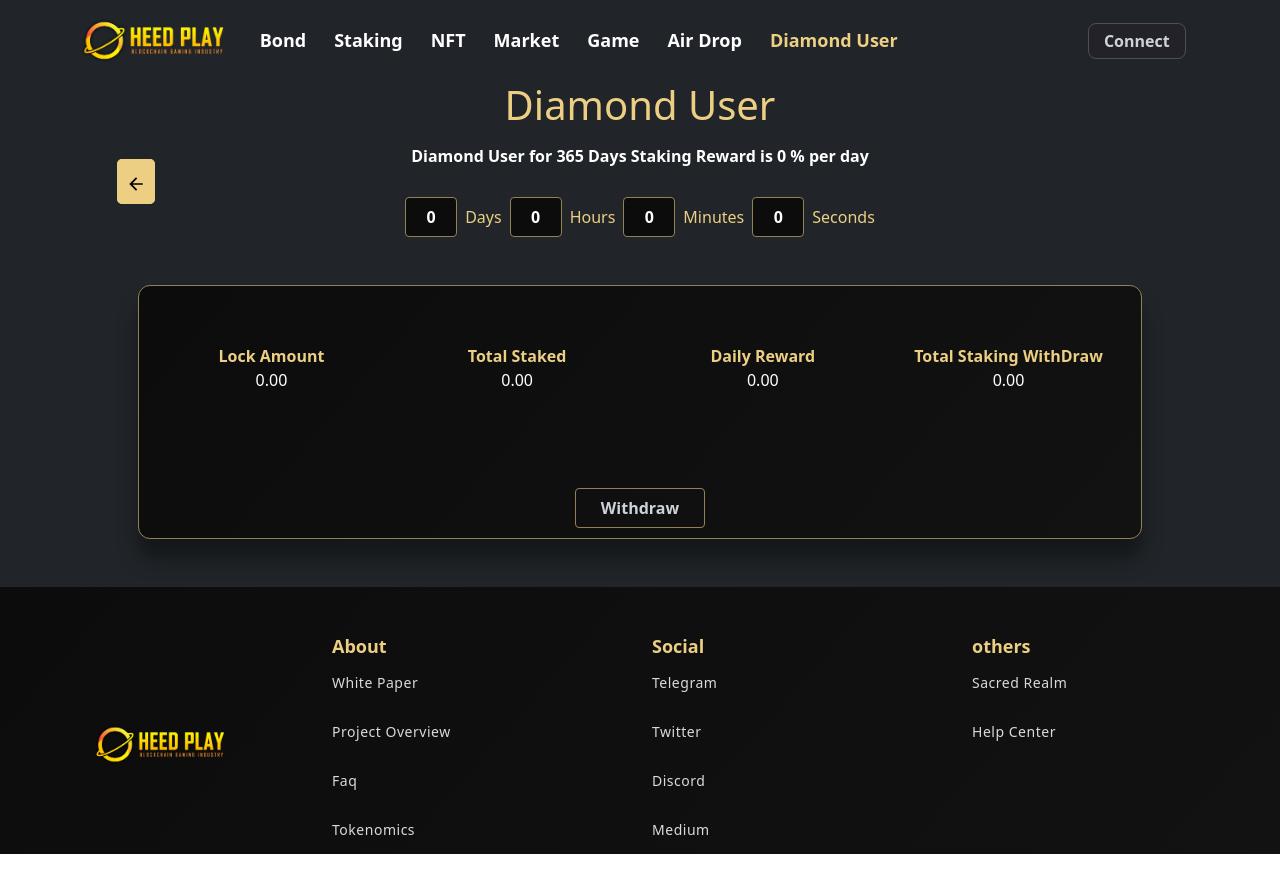
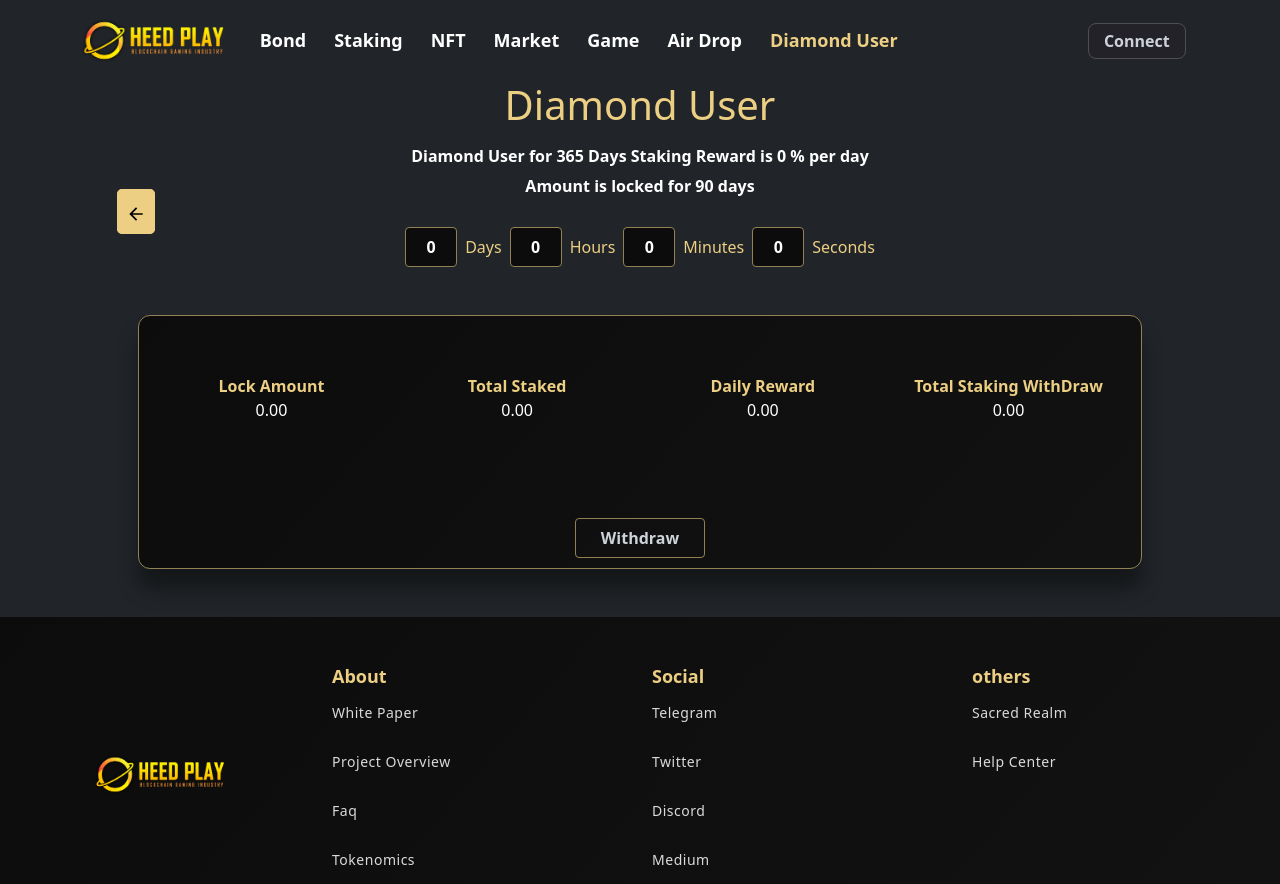
Before and after one commit to ArbitechSolution/heedplay-staking, a React (Create React App) app: page /diamondUser in a window 1280 px wide. Before the commit the page ends 854 px from the top, so only its background shows below. Built offline with nearby package versions, Linux system fonts and the light colour scheme; what web3 would draw is missing.

Commit message:
change in reward %e

```diff
--- a/src/components/diamondUser/diamonduser.js
+++ b/src/components/diamondUser/diamonduser.js
@@ -267,6 +267,12 @@
             Diamond User for 365 Days Staking Reward is {rewardPercent} % per day
           </span>
         </div>
+
+        <div className="col mt-2 g-0 d-flex justify-content-center">
+          <span className="text-staked text-white text-center">
+            Amount is locked for 90 days
+          </span>
+        </div>
       </div>
       <div className="col-md-10">
         <div className="button-left">
```
Also changed, not shown: 8 other files (tests, documents, lock files or other folders).
